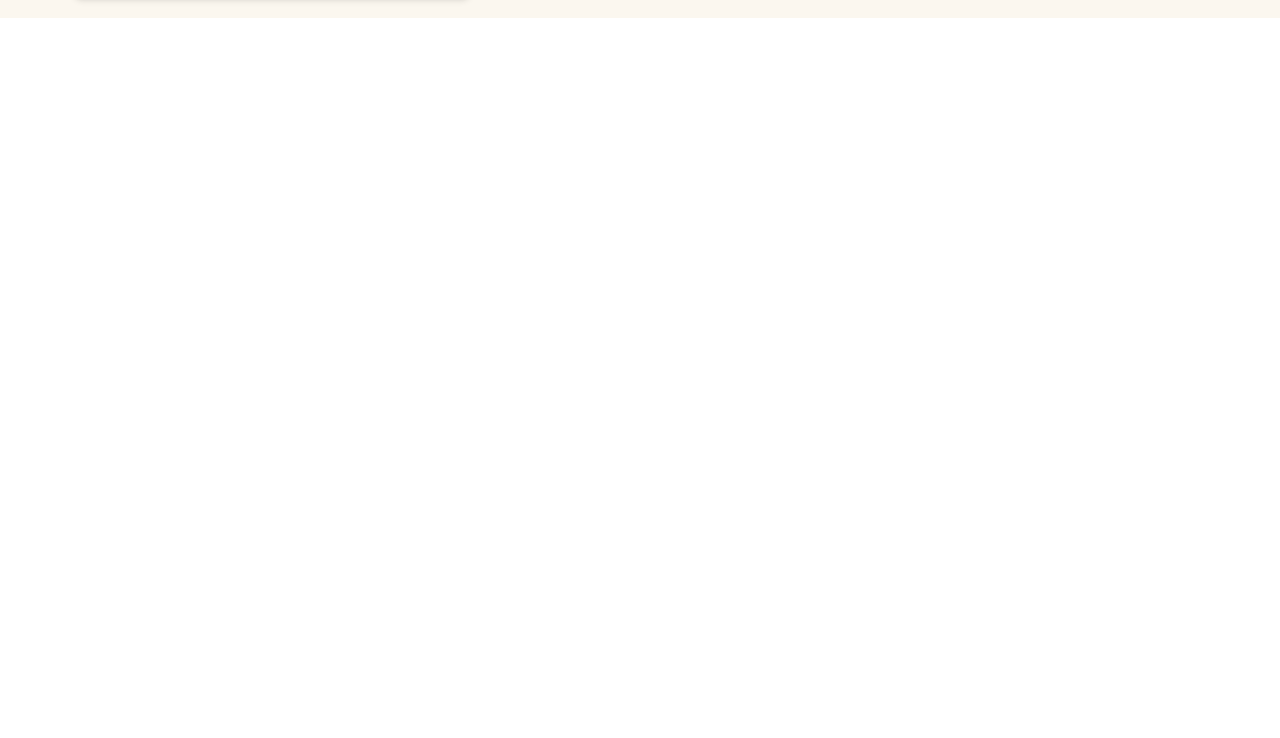
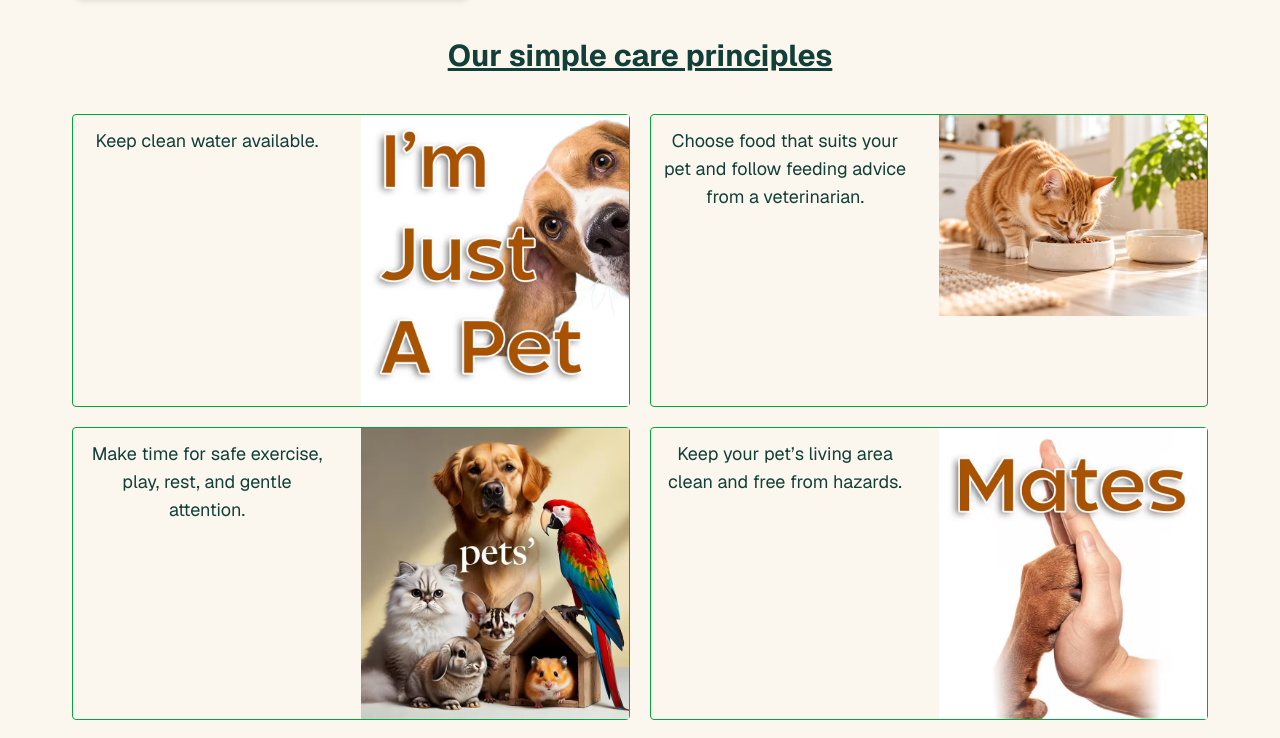
Before and after one commit to Morrisicode/Paws-Care, a Next.js app: page /about in a window 1280 px wide. Shown: the part 1244-1982 px from the top of the page. Before the commit the page ends 1262 px from the top, so only its background shows below. Built offline with nearby package versions, Linux system fonts and the light colour scheme.

Commit message:
Add About care principles

```diff
--- a/app/about/page.tsx
+++ b/app/about/page.tsx
@@ -12,6 +12,35 @@ export const metadata: Metadata = {
 };
 
 export default function AboutPage() {
+  const datas = [
+    {
+      id: 1,
+      title: "Keep clean water available.",
+      image: "/3.avif",
+    },
+    {
+      id: 5,
+      title:
+        "Choose food that suits your pet and follow feeding advice from a veterinarian.",
+      image: "/nutrition-card.avif",
+    },
+    {
+      id: 2,
+      title: "Make time for safe exercise, play, rest, and gentle attention.",
+      image: "/1.avif",
+    },
+    {
+      id: 4,
+      title: "Keep your pet’s living area clean and free from hazards.",
+      image: "/4.avif",
+    },
+    {
+      id: 3,
+      title:
+        "Arrange regular veterinary checkups and ask for help when you notice a concern.",
+      image: "/2.avif",
+    },
+  ];
   return (
     <main className="flex-1 overflow-hidden bg-[#fbf7ef] text-[#123f37]">
       <section className="relative isolate">
@@ -94,6 +123,34 @@ export default function AboutPage() {
               </div>
             </div>
           </div>
+
+          {/* Caring Principles */}
+          <div className="py-5">
+            <h1 className=" text-center text-2xl lg:text-3xl underline pb-10 pt-5 font-bold">
+              Our simple care principles
+            </h1>
+
+            <div className="">
+              <div className="px-10 mx-auto flex gap-5 flex-cols md:grid grid-cols-2">
+                {datas.map((data) => (
+                  <div
+                    key={data.id}
+                    className="rounded border-green-600 border flex flex-cols item-center justify-center md:grid grid-cols-2 mx-auto gap-5"
+                  >
+                    <h3 className="text-center text-lg py-3 px-3">
+                      {data.title}
+                    </h3>
+                    <img
+                      src={data.image}
+                      alt="images"
+                      width={300}
+                      height={40}
+                    />
+                  </div>
+                ))}
+              </div>
+            </div>
+          </div>
         </div>
       </Container>
     </main>
```
